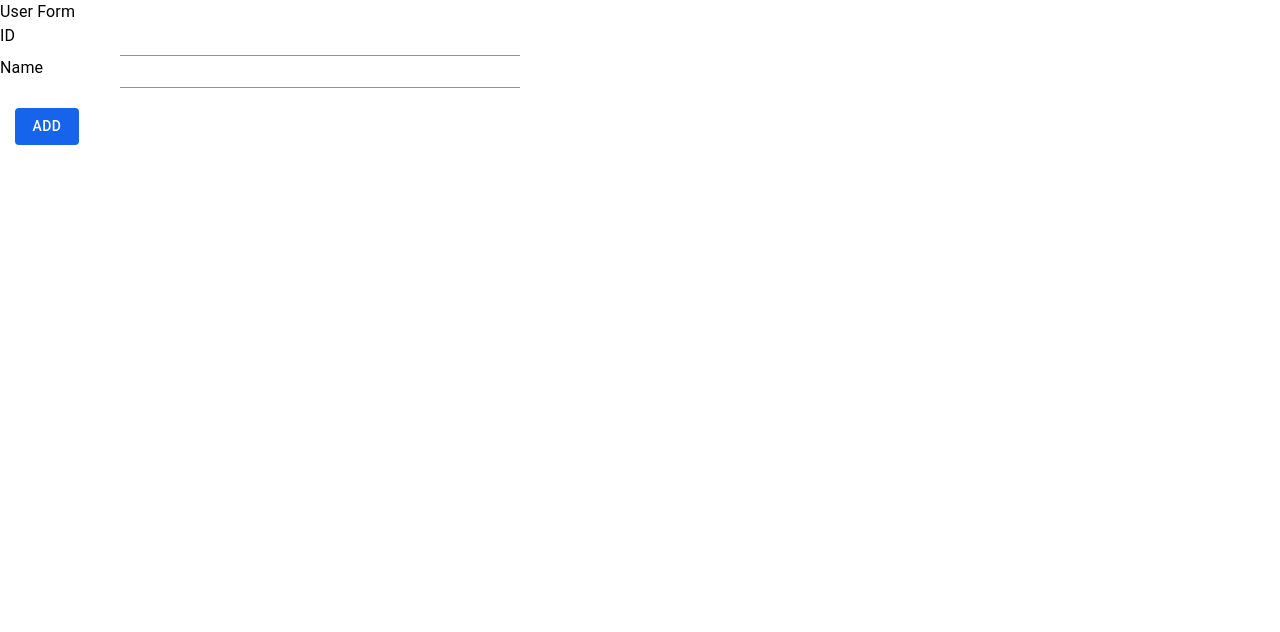
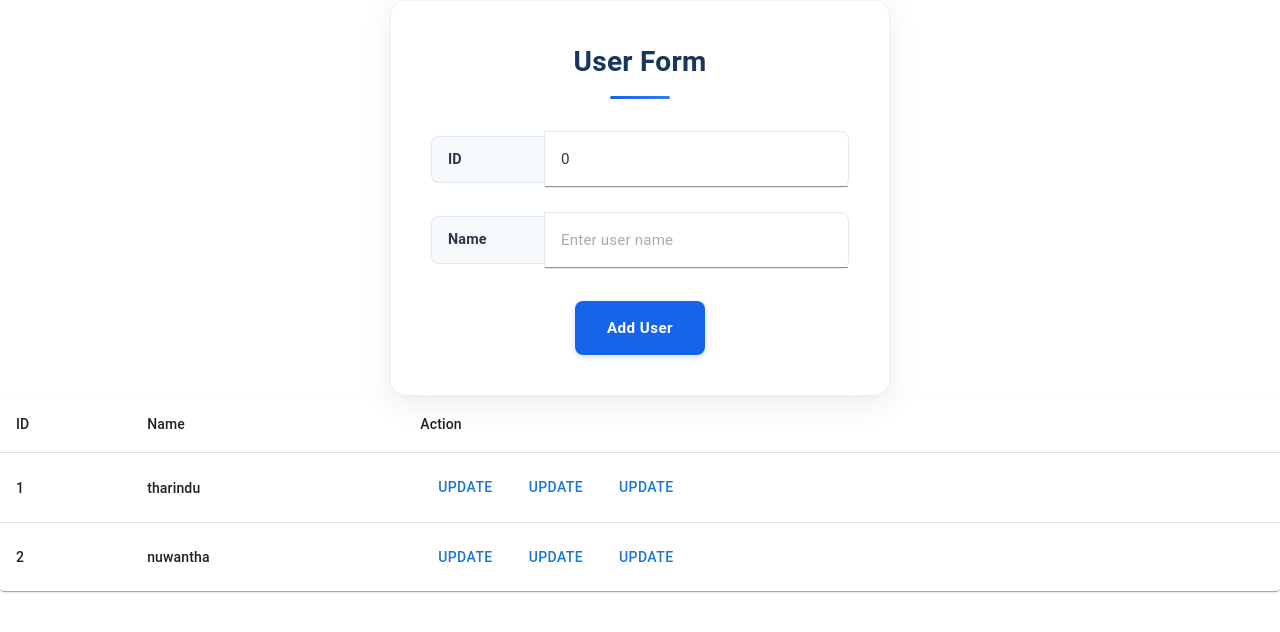
Before and after one commit to TharinduNuwantha/mern-stack-full-project-user-management-system, a React (Create React App) app: page /users in a window 1280 px wide. Shown: the top 632 px of the page. Built offline with nearby package versions, Linux system fonts and the light colour scheme.

Commit message:
user form

```diff
--- /dev/null
+++ b/src/Components/UserFrom/UserForm.css
@@ -0,0 +1,252 @@
+/* UserForm.css */
+.user-form-container {
+  background: #ffffff;
+  border-radius: 16px;
+  padding: 2.5rem;
+  margin: 2rem 0;
+  box-shadow:
+    0 8px 32px rgba(0, 0, 0, 0.08),
+    0 2px 8px rgba(0, 0, 0, 0.02);
+  border: 1px solid rgba(0, 0, 0, 0.06);
+  animation: formSlideIn 0.6s cubic-bezier(0.25, 0.46, 0.45, 0.94) both;
+}
+
+.user-form-title {
+  color: #1a365d !important;
+  font-weight: 700 !important;
+  font-size: 1.75rem !important;
+  text-align: center;
+  margin-bottom: 2rem !important;
+  letter-spacing: -0.5px;
+  position: relative;
+  padding-bottom: 1rem;
+}
+
+.user-form-title::after {
+  content: '';
+  position: absolute;
+  bottom: 0;
+  left: 50%;
+  transform: translateX(-50%);
+  width: 60px;
+  height: 3px;
+  background: linear-gradient(90deg, #1664eb 0%, #2d7ff9 100%);
+  border-radius: 2px;
+}
+
+.form-grid-item {
+  margin-bottom: 1.5rem !important;
+  display: flex;
+  align-items: center;
+}
+
+.form-label {
+  font-weight: 600 !important;
+  color: #2d3748 !important;
+  font-size: 0.9rem !important;
+  min-width: 80px;
+  padding: 0.75rem 1rem;
+  background: #f7fafc;
+  border: 1px solid #e2e8f0;
+  border-right: none;
+  border-radius: 8px 0 0 8px;
+  transition: all 0.3s ease;
+}
+
+.form-input-container {
+  flex: 1;
+  position: relative;
+}
+
+.form-input {
+  background: #ffffff !important;
+  border: 1px solid #e2e8f0 !important;
+  border-radius: 0 8px 8px 0 !important;
+  padding: 0.75rem 1rem !important;
+  font-size: 0.95rem !important;
+  transition: all 0.3s cubic-bezier(0.4, 0, 0.2, 1) !important;
+  color: #2d3748 !important;
+  width: 100% !important;
+}
+
+.form-input:focus {
+  border-color: #1664eb !important;
+  box-shadow: 0 0 0 3px rgba(22, 100, 235, 0.1) !important;
+  outline: none;
+}
+
+.form-input:hover {
+  border-color: #cbd5e0;
+}
+
+.form-input::placeholder {
+  color: #a0aec0;
+  font-size: 0.9rem;
+}
+
+.input-icon {
+  position: absolute;
+  right: 12px;
+  top: 50%;
+  transform: translateY(-50%);
+  color: #a0aec0;
+  font-size: 1.1rem;
+}
+
+.submit-button {
+  background: #1664eb !important;
+  color: #ffffff !important;
+  border: none !important;
+  padding: 0.875rem 2rem !important;
+  border-radius: 8px !important;
+  font-weight: 600 !important;
+  font-size: 0.95rem !important;
+  text-transform: none !important;
+  letter-spacing: 0.5px;
+  transition: all 0.3s cubic-bezier(0.4, 0, 0.2, 1) !important;
+  box-shadow: 0 2px 6px rgba(22, 100, 235, 0.2);
+  min-width: 140px;
+}
+
+.submit-button:hover {
+  background: #145acf !important;
+  transform: translateY(-1px);
+  box-shadow: 0 4px 12px rgba(22, 100, 235, 0.3);
+}
+
+.submit-button:active {
+  transform: translateY(0);
+  box-shadow: 0 2px 4px rgba(22, 100, 235, 0.2);
+}
+
+.submit-button:disabled {
+  background: #cbd5e0 !important;
+  transform: none;
+  box-shadow: none;
+  cursor: not-allowed;
+}
+
+/* Animations */
+@keyframes formSlideIn {
+  0% {
+    opacity: 0;
+    transform: translateY(20px);
+  }
+  100% {
+    opacity: 1;
+    transform: translateY(0);
+  }
+}
+
+@keyframes inputFocus {
+  0% {
+    transform: scale(1);
+  }
+  50% {
+    transform: scale(1.02);
+  }
+  100% {
+    transform: scale(1);
+  }
+}
+
+/* Focus state for accessibility */
+.form-input:focus-visible {
+  animation: inputFocus 0.3s ease;
+}
+
+/* Error states */
+.form-input.error {
+  border-color: #e53e3e !important;
+  box-shadow: 0 0 0 3px rgba(229, 62, 62, 0.1) !important;
+}
+
+.form-label.error {
+  background: #fed7d7;
+  color: #c53030;
+  border-color: #feb2b2;
+}
+
+/* Success states */
+.form-input.success {
+  border-color: #38a169 !important;
+  box-shadow: 0 0 0 3px rgba(56, 161, 105, 0.1) !important;
+}
+
+/* Responsive design */
+@media (max-width: 768px) {
+  .user-form-container {
+    padding: 2rem 1.5rem;
+    margin: 1rem 0;
+    border-radius: 12px;
+  }
+
+  .user-form-title {
+    font-size: 1.5rem !important;
+    margin-bottom: 1.5rem !important;
+  }
+
+  .form-grid-item {
+    flex-direction: column;
+    align-items: stretch;
+  }
+
+  .form-label {
+    min-width: auto;
+    border-radius: 6px 6px 0 0;
+    border-right: 1px solid #e2e8f0;
+    border-bottom: none;
+    padding: 0.5rem 0.75rem;
+    font-size: 0.85rem !important;
+  }
+
+  .form-input {
+    border-radius: 0 0 6px 6px !important;
+    border-top: none !important;
+  }
+
+  .submit-button {
+    width: 100%;
+    padding: 0.875rem 1.5rem !important;
+  }
+}
+
+@media (max-width: 480px) {
+  .user-form-container {
+    padding: 1.5rem 1rem;
+  }
+
+  .user-form-title {
+    font-size: 1.35rem !important;
+  }
+}
+
+/* Loading state */
+.submit-button.loading {
+  position: relative;
+  color: transparent !important;
+}
+
+.submit-button.loading::after {
+  content: '';
+  position: absolute;
+  top: 50%;
+  left: 50%;
+  transform: translate(-50%, -50%);
+  width: 20px;
+  height: 20px;
+  border: 2px solid rgba(255, 255, 255, 0.3);
+  border-top: 2px solid #ffffff;
+  border-radius: 50%;
+  animation: spin 1s linear infinite;
+}
+
+@keyframes spin {
+  0% { transform: translate(-50%, -50%) rotate(0deg); }
+  100% { transform: translate(-50%, -50%) rotate(360deg); }
+}
+
+/* Smooth transitions for all interactive elements */
+* {
+  transition: background-color 0.2s ease, border-color 0.2s ease, color 0.2s ease;
+}
--- a/src/Components/UserFrom/UserForm.js
+++ b/src/Components/UserFrom/UserForm.js
@@ -1,81 +1,75 @@
-import React from 'react'
-import {Button, colors, Grid, Input, Typography} from "@mui/material"
+import React, { useState } from 'react'
+import { Button, Grid, Input, Typography } from "@mui/material"
+import './UserForm.css';
 
 export const UserForm = () => {
+  const [id, setId] = useState(0);
+  const [name, setName] = useState('');
+
   return (
     <Grid
         container
         spacing={2}
+        className="user-form-container"
         sx={{
-            backgroundColor:'#ffffff',
-            marginBottom:'30px',
-            display:'block'
+            display:'block',
+            maxWidth: '500px',
+            margin: '0 auto'
         }}
     >
         <Grid item xs={12}>
-          <Typography component="h1" sx={{ color: '#000000' }}>
-                 User Form
+          <Typography className="user-form-title" component="h1">
+            User Form
           </Typography>
-
         </Grid>
 
-        <Grid item xs={12} xm={6} sx={{display:'flex'}}>
+        <Grid item xs={12} className="form-grid-item">
             <Typography
+                className="form-label"
                 component={'label'}
                 htmlFor='id'
-                sx={{
-                    color:'#000000',
-                    marginRight:'20px',
-                    fontSize:'16px',
-                    width:'100px',
-                    display:'block'
-                }}
-                >ID</Typography>
+            >
+                ID
+            </Typography>
+            <div className="form-input-container">
                 <Input
+                    className="form-input"
                     type='number'
                     id='id'
                     name='id'
-                    sx={{width:'400px'}}
-                    value={''}
-                    onChange={e =>{}} />
+                    value={id}
+                    onChange={e => setId(e.target.value)}
+                    placeholder="Enter user ID"
+                />
+            </div>
         </Grid>
 
-        <Grid item xs={12} xm={6} sx={{display:'flex'}}>
+        <Grid item xs={12} className="form-grid-item">
             <Typography
+                className="form-label"
                 component={'label'}
-                htmlFor='id'
-                sx={{
-                    color:'#000000',
-                    marginRight:'20px',
-                    fontSize:'16px',
-                    width:'100px',
-                    display:'block'
-                }}
-                >Name</Typography>
+                htmlFor='name'
+            >
+                Name
+            </Typography>
+            <div className="form-input-container">
                 <Input
+                    className="form-input"
                     type='text'
                     id='name'
                     name='name'
-                    sx={{width:'400px'}}
-                    value={''}
-                    onChange={e =>{}} />
+                    value={name}
+                    onChange={e => setName(e.target.value)}
+                    placeholder="Enter user name"
+                />
+            </div>
         </Grid>
 
-        <Button sx={{
-            margin:'auto',
-            marginBottom:'20px',
-            backgroundColor:'#1664ebff',
-            color:'#ffffff',
-            marginLeft:'15px',
-            marginTop:'20px',
-            '&:hover':{
-                opacity:'0.7',
-                backgroundColor:'#1664ebff'
-            }
-        }}>
-            Add
-        </Button>
-
+        <Grid item xs={12} sx={{ textAlign: 'center', marginTop: '2rem' }}>
+            <Button className="submit-button">
+                Add User
+            </Button>
+        </Grid>
     </Grid>
   )
 }
--- /dev/null
+++ b/src/Components/UserTable/UserTable.js
@@ -0,0 +1,50 @@
+import { Button, Paper,Table,TableCell,TableContainer, TableHead, TableRow } from '@mui/material'
+import React from 'react'
+
+export const UserTable = ({rows}) => {
+  return (
+    <TableContainer component={Paper}>
+        <Table>
+            <TableHead>
+                <TableRow>
+                    <TableCell>ID</TableCell>
+                    <TableCell>Name</TableCell>
+                    <TableCell>Action</TableCell>
+                </TableRow>
+                {
+                    rows.length > 0 ? rows.map(row =>(
+                        <TableRow key={row.id} sx={{'&:last-child td,&:last-child th' : {border:0}}}>
+                            <TableCell component="th" scope="row">{row.id}</TableCell>
+                            <TableCell component="th" scope="row">{row.name}</TableCell>
+                            <TableCell>
+                                <Button
+                                    sx={{margin:'0px 10px'}}
+                                    onClick={()=>{}}
+                                >
+                                    Update
+                                </Button>
+                                <Button
+                                    sx={{margin:'0px 10px'}}
+                                    onClick={()=>{}}
+                                >
+                                    Update
+                                </Button>
+
+                                <Button
+                                    sx={{margin:'0px 10px'}}
+                                    onClick={()=>{}}
+                                >
+                                    Update
+                                </Button>
+                            </TableCell>
+                        </TableRow>
+                    )) :
+                    <TableRow sx={{'&:last-child td,&:last-child th' : {border:0}}}>
+                         <TableCell component="th" scope="row">No Data</TableCell>
+                    </TableRow>
+                }
+            </TableHead>
+        </Table>
+    </TableContainer>
+  )
+}
--- a/src/Components/Users/Users.js
+++ b/src/Components/Users/Users.js
@@ -1,12 +1,26 @@
-import React from 'react'
 import { UserForm } from '../UserFrom/UserForm'
+import { Box } from '@mui/material';
+import { UserTable } from '../UserTable/UserTable';
+
+const users = [
+    {
+        id:1,
+        name:'tharindu'
+    },
+    {
+        id:2,
+        name:'nuwantha'
+    }
+];
 
 export const Users = () => {
 
 
+
   return (
-    <div>
+    <Box>
         <UserForm/>
-    </div>
+        <UserTable rows={users}/>
+    </Box>
   )
 }
```
